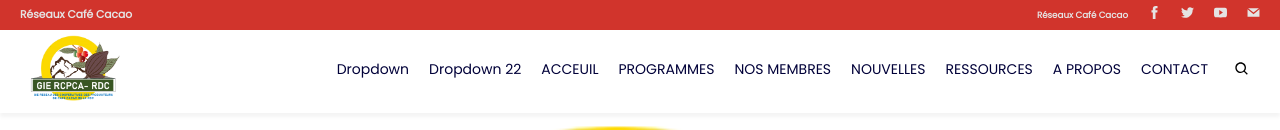
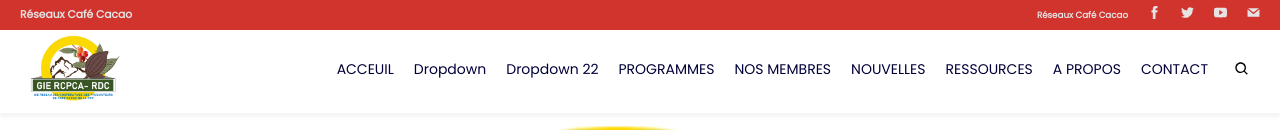
Before and after one commit to herilion/ReseauCafeCacao, a React (Vite) app in the folder frontend/: page / in a window 1280 px wide. Shown: the top 130 px of the page. Built offline with nearby package versions, Linux system fonts and the light colour scheme.

Commit message:
update menu

```diff
--- a/frontend/src/composants/navbar/NavBar.jsx
+++ b/frontend/src/composants/navbar/NavBar.jsx
@@ -31,6 +31,9 @@ const NavBar = () => {
                 </div>
                 <div className="navbar-menu">
                     <ul className='navbar-links'>
+                        <li>
+                            <Link to="/ok">ACCEUIL</Link>
+                        </li>
                         <li class="dropdown">
                             <span class="dropbtn">Dropdown</span>
                             <div class="dropdown-content">
@@ -47,9 +50,7 @@ const NavBar = () => {
                                 <a href="#">Link 223</a>
                             </div>
                         </li>
-                        <li>
-                            <Link to="/ok">ACCEUIL</Link>
-                        </li>
+
                         <li><Link to="/ok">PROGRAMMES</Link></li>
                         <li><Link to="/ok">NOS MEMBRES</Link></li>
                         <li><Link to="/ok">NOUVELLES</Link></li>
```
